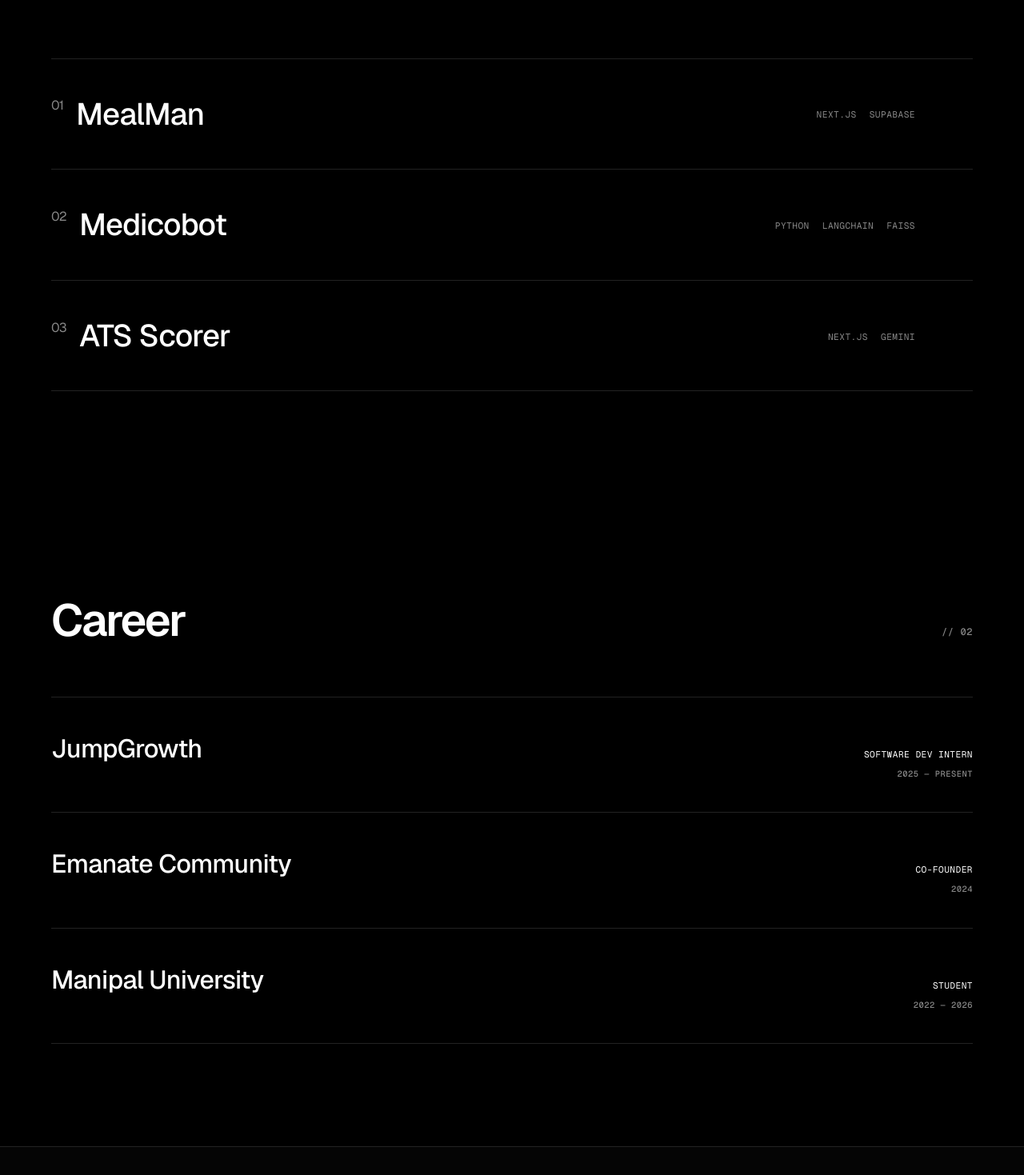
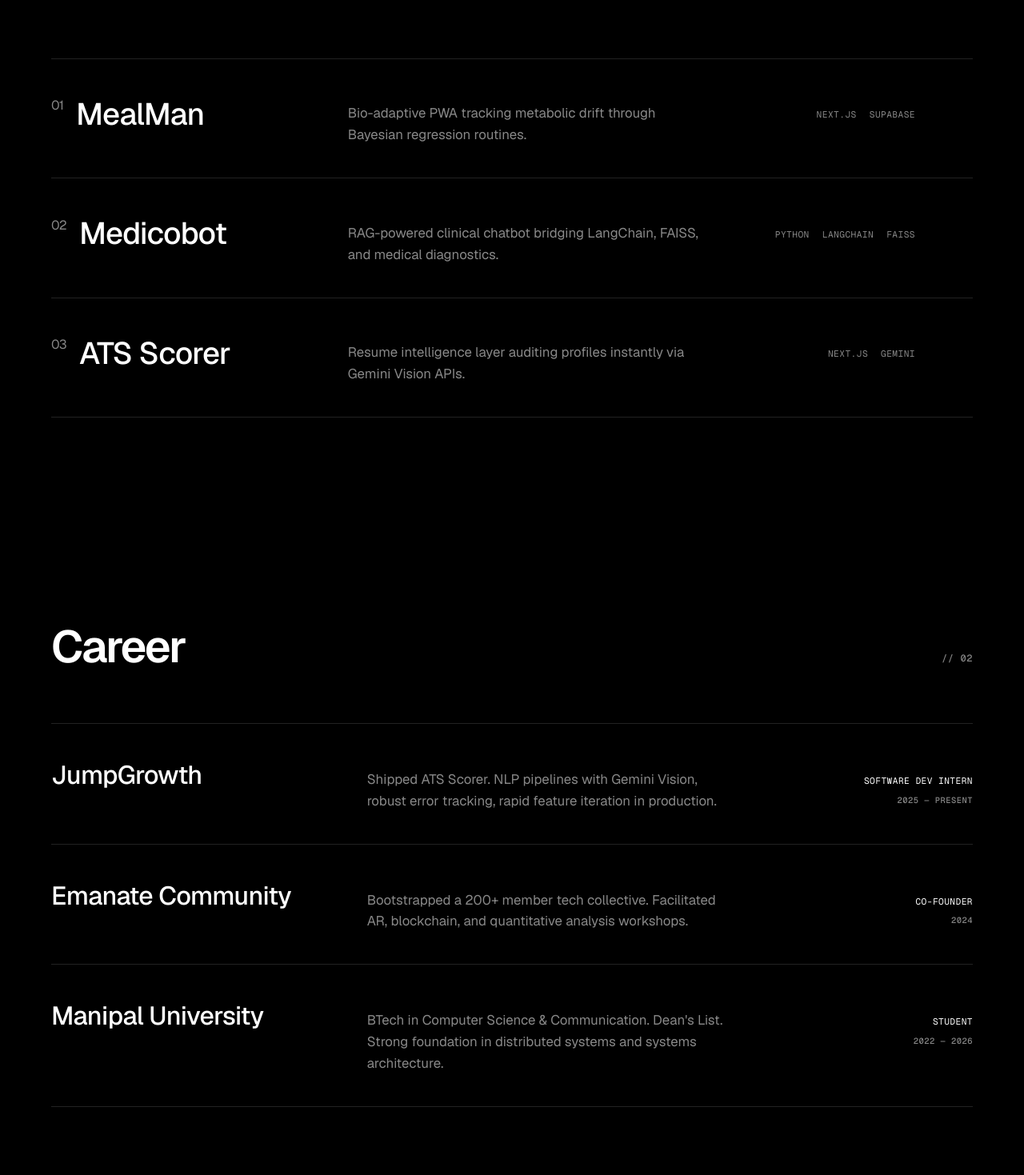
Before and after one commit to anushk7777/MyPortfolio, a Next.js app: page / in a window 1280 px wide. Shown: the part 981-2450 px from the top of the page at 80% size. Built offline with nearby package versions, Linux system fonts and the light colour scheme.

Commit message:
fix: replace invalid inline media query styles with CSS utility class

```diff
--- a/app/globals.css
+++ b/app/globals.css
@@ -126,6 +126,16 @@
   text-transform: uppercase;
 }
 
+.desktop-only {
+  display: none;
+}
+
+@media (min-width: 768px) {
+  .desktop-only {
+    display: block;
+  }
+}
+
 /* ─── Minimal Buttons ───── */
 .btn-magnetic {
   display: inline-flex;
--- a/app/page.tsx
+++ b/app/page.tsx
@@ -114,7 +114,7 @@
                 </div>
 
                 {/* Description */}
-                <div style={{ flex: 2, display: 'none', '@media (min-width: 768px)': { display: 'block' } } as React.CSSProperties}>
+                <div className="desktop-only" style={{ flex: 2 }}>
                   <p style={{ color: 'var(--muted)', fontSize: '1.05rem', lineHeight: 1.6, maxWidth: 460 }}>
                     {e.desc}
                   </p>
@@ -135,7 +135,7 @@
                   Manipal University
                 </div>
               </div>
-              <div style={{ flex: 2, display: 'none', '@media (min-width: 768px)': { display: 'block' } } as React.CSSProperties}>
+              <div className="desktop-only" style={{ flex: 2 }}>
                 <p style={{ color: 'var(--muted)', fontSize: '1.05rem', lineHeight: 1.6, maxWidth: 460 }}>
                   BTech in Computer Science & Communication. Dean&apos;s List. Strong foundation in distributed systems and systems architecture.
                 </p>
--- a/components/ProjectGrid.tsx
+++ b/components/ProjectGrid.tsx
@@ -80,7 +80,7 @@
               </div>
 
               {/* Description */}
-              <div style={{ flex: 2, display: 'none', '@media (min-width: 768px)': { display: 'block' } } as React.CSSProperties}>
+              <div className="desktop-only" style={{ flex: 2 }}>
                 <p style={{ color: 'var(--muted)', fontSize: '1.05rem', lineHeight: 1.6, maxWidth: 460 }}>
                   {p.desc}
                 </p>
```
